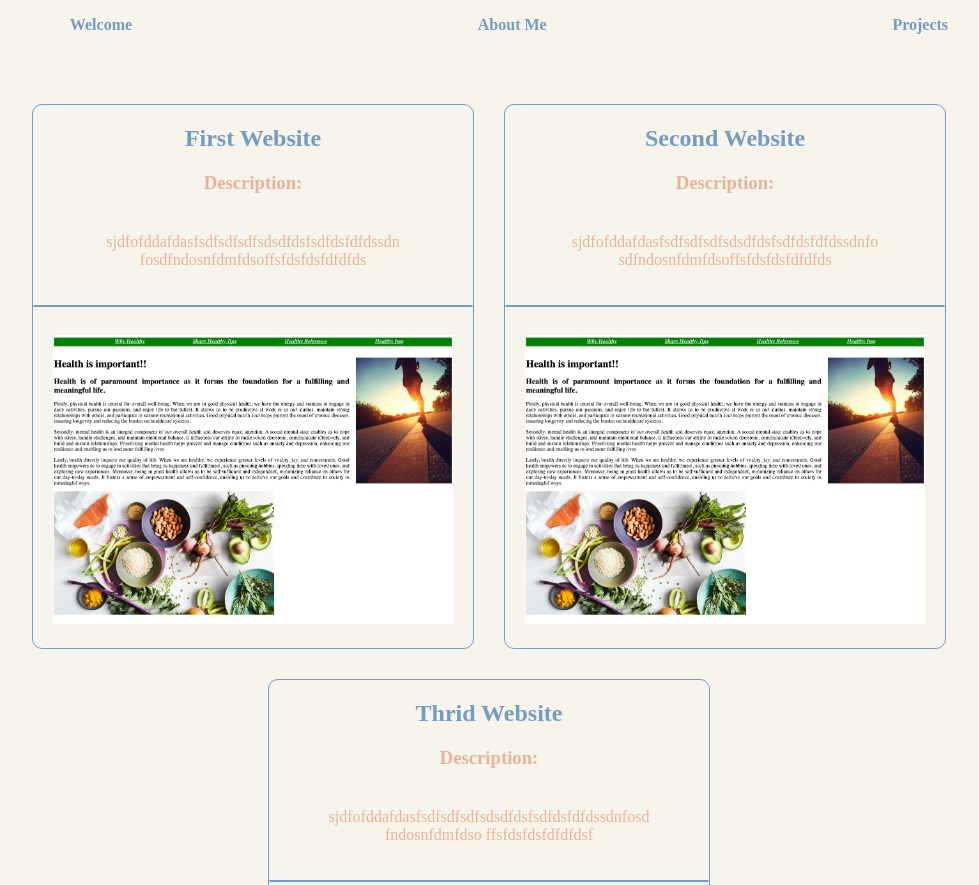
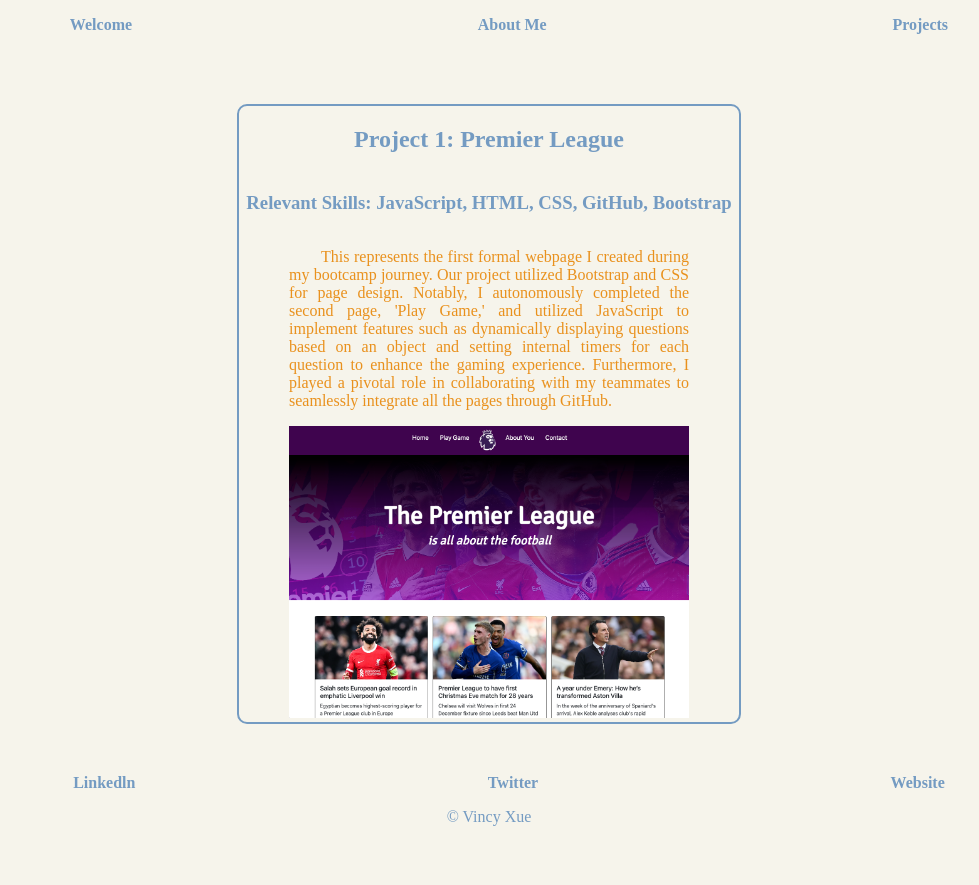
Before and after one commit to VincyXue/myPage, a plain HTML site: page projects.html in a window 1280 px wide. Shown: the top 885 px of the page, without its empty margins (151-1130 px from the left). After the commit the page ends 842 px from the top, so only its background shows below. Drawn offline with Linux system fonts and the light colour scheme; a web font is replaced by a local one.

Commit message:
adding project1

```diff
--- a/aboutMe.css
+++ b/aboutMe.css
@@ -2,10 +2,12 @@
     display: flex;
     gap: 20px;
     margin-top: 70px;
+    padding-left: 200px;
+    padding-right: 200px;
 }
 
 .meIntro {
-    color: rgb(232, 178, 152);
+    color: rgb(233, 145, 29);
     font-family: 'Ruwudu', serif;
     text-align: center;
 }
@@ -26,6 +28,7 @@
 
 section img {
     border-radius: 50%;
+    width: 400px;
 }
 
 @media screen and (max-width: 700px) {
--- a/projects.css
+++ b/projects.css
@@ -6,23 +6,23 @@
     margin-top: 70px;
 }
 
-.allProjects .project,
-hr {
-    border: 1px solid;
+.allProjects .project{
+    border: 2px solid;
     border-radius: 10px;
-    text-align: center;
     color: rgb(116, 155, 194);
+    width: 500px;
+    display: flex;
+    flex-direction: column;
+    align-items: center;
+    justify-content: center;
 }
 
 .allProjects img,
 .allProjects p {
     width: 400px;
-    padding: 20px;
-}
-
-.allProjects h3,
-.allProjects p {
-    color: rgb(232, 178, 152);
+    text-align: justify;
+    color: rgb(233, 145, 29);
+    text-indent: 2em;
 }
 
 .allProjects a {
--- a/projects.html
+++ b/projects.html
@@ -33,32 +33,10 @@
 
     <div class="allProjects">
         <div class="first project">
-            <h2><a href="">First Website</a></h2>
-            <h3>Description:</h3>
-            <p>sjdfofddafdasfsdfsdfsdfsdsdfdsfsdfdsfdfdssdn
-                fosdfndosnfdmfdsoffsfdsfdsfdfdfds
-            </p>
-            <hr>
-            <a href="https://vincyxue.github.io/first_web/"><img src="pictures/firstWeb.png"></a>
-        </div>
-        <div class="second project">
-            <h2><a href="">Second Website</a></h2>
-            <h3>Description:</h3>
-            <p>sjdfofddafdasfsdfsdfsdfsdsdfdsfsdfdsfdfdssdnfo
-                sdfndosnfdmfdsoffsfdsfdsfdfdfds
-            </p>
-            <hr>
-            <a href="https://vincyxue.github.io/first_web/"><img src="pictures/firstWeb.png"></a>
-        </div>
-        <div class="thrid project">
-            <h2><a href="">Thrid Website</a></h2>
-            <h3>Description:</h3>
-            <p>sjdfofddafdasfsdfsdfsdfsdsdfdsfsdfdsfdfdssdnfosd
-                fndosnfdmfdso
-                ffsfdsfdsfdfdfdsf
-            </p>
-            <hr>
-            <a href="https://vincyxue.github.io/first_web/"><img src="pictures/firstWeb.png"></a>
+            <h2><a href="https://vincyxue.github.io/nucamp_project1/">Project 1: Premier League</a></h2>
+            <h3>Relevant Skills: JavaScript, HTML, CSS, GitHub, Bootstrap</h3>
+            <p>This represents the first formal webpage I created during my bootcamp journey. Our project utilized Bootstrap and CSS for page design. Notably, I autonomously completed the second page, 'Play Game,' and utilized JavaScript to implement features such as dynamically displaying questions based on an object and setting internal timers for each question to enhance the gaming experience. Furthermore, I played a pivotal role in collaborating with my teammates to seamlessly integrate all the pages through GitHub.</p>
+            <a href="https://vincyxue.github.io/nucamp_project1/"><img src="pictures/Premier League/project1_main.png"></a>
         </div>
     </div>
 
```
Also changed, not shown: aboutMe.html (+1 -1 lines), pictures/Premier League/project1_game.png (added), pictures/Premier League/project1_main.png (added), pictures/firstWeb.png (deleted), 1 other file.
